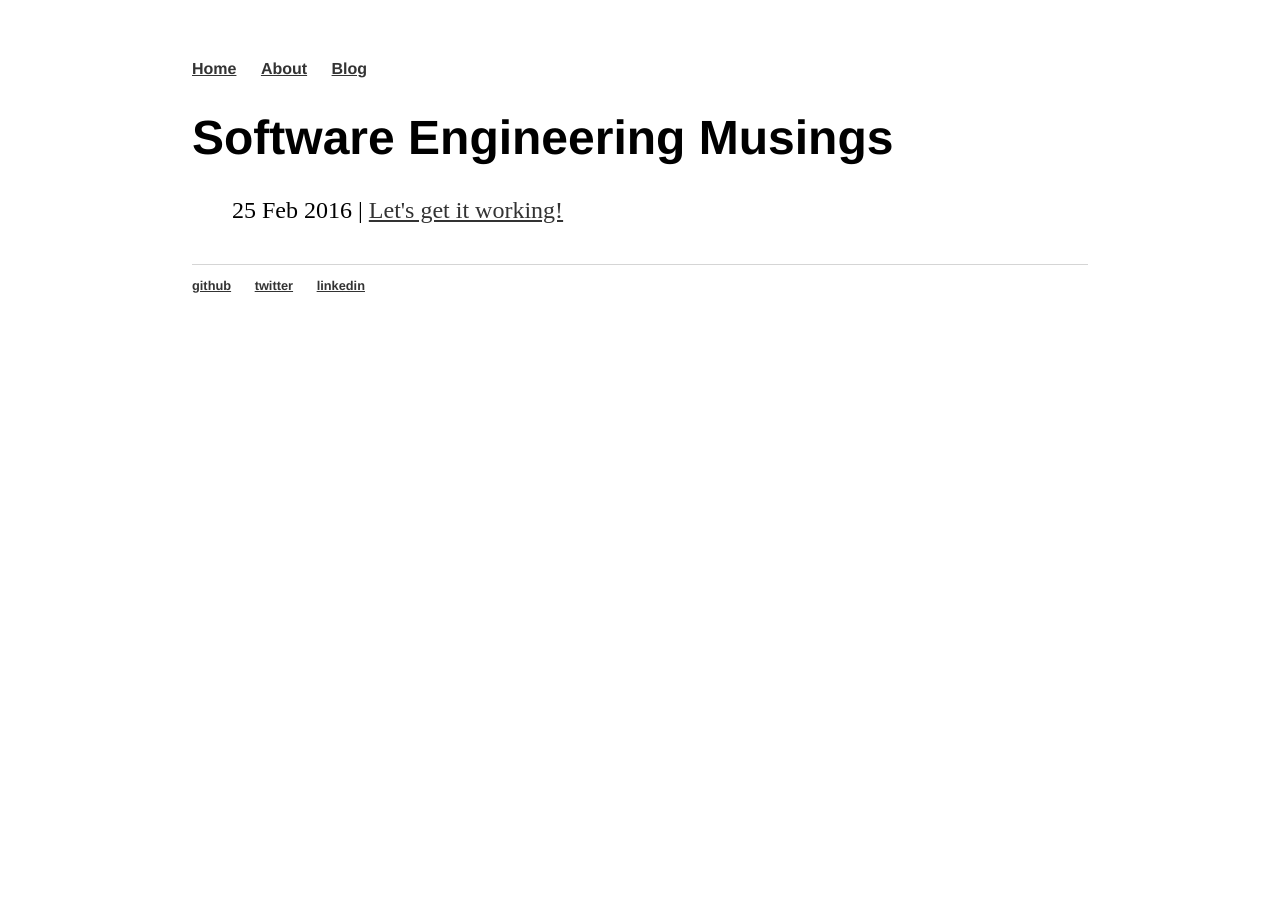
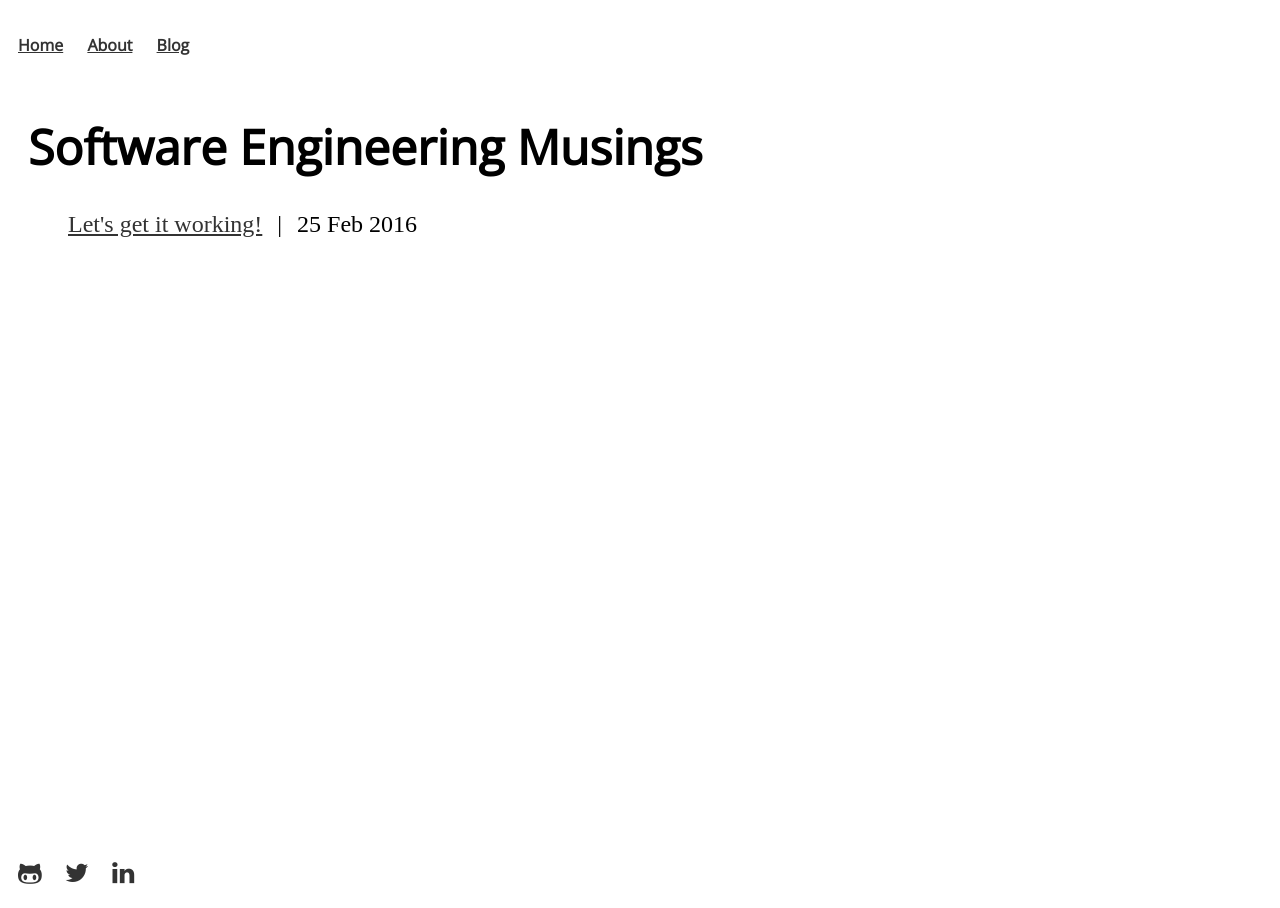
Before and after one commit to cogitor/cogitor.github.io, a Jekyll site: the page built from blog/index.html, in a window 1280 px wide. Built offline with Jekyll 4.4.1, drawn with Linux system fonts in a browser that asks for light colours; nearby versions of some CDN libraries; some web fonts are replaced.

Commit message:
update css style

```diff
--- a/_layouts/basic.html
+++ b/_layouts/basic.html
@@ -1,8 +1,12 @@
 <!DOCTYPE html>
 <html>
   <head>
+    <meta http-equiv="content-type" content="text/html; charset=utf-8">
+    <meta name="viewport" content="width=device-width, initial-scale=1.0, maximum-scale=1">
     <title>{{ page.title }}</title>
     <link rel="stylesheet" type="text/css" href="/css/main.css">
+    <link rel="stylesheet" href="https://maxcdn.bootstrapcdn.com/font-awesome/4.5.0/css/font-awesome.min.css">
+    <link href='https://fonts.googleapis.com/css?family=Droid+Sans|Open+Sans' rel='stylesheet' type='text/css'>
   </head>
   {{content}}
 </html>
--- a/_layouts/default.html
+++ b/_layouts/default.html
@@ -2,6 +2,8 @@
 layout: basic
 ---
 <body>
+  <div class="container">
+    <div class="header">
       <nav>
         <ul>
           <li><a href="/">Home</a></li>
@@ -9,14 +11,16 @@ layout: basic
           <li><a href="/blog">Blog</a></li>
         </ul>
       </nav>
-  <div class="container">
+    <div class="body">
       {{content}}
+      <div class="push"></div>
     </div>
-  <footer>
+    <div class="footer">
       <ul>
-      <li><a href="https://github.com/cogitor">github</a></li>
-      <li><a href="https://twitter.com/emvar">twitter</a></li>
-      <li><a href="https://ie.linkedin.com/in/emilvarga">linkedin</a></li>
+        <li><a href="https://github.com/cogitor"><i class="fa fa-github-alt fa-2x"></i></a></li>
+        <li><a href="https://twitter.com/emvar"><i class="fa fa-twitter fa-2x"></i></a></li>
+        <li><a href="https://ie.linkedin.com/in/emilvarga"><i class="fa fa-linkedin fa-2x"></i></a></li>
       </ul>
-  </footer>
+    </div>
+  </div>
 </body>
--- a/blog/index.html
+++ b/blog/index.html
@@ -6,7 +6,6 @@ title: Software Engineering Musings
 <ul class="posts">
 
   {% for post in site.posts %}
-    <li><span>{{ post.date | date_to_string }}</span> | <a href="{{ post.url }}" title="{{ post.title }}">{{ post.title }}</a>
-    </li>
+    <li><a href="{{ post.url }}" title="{{ post.title }}">{{ post.title }}</a><span class="divider">|</span><span>{{ post.date | date_to_string }}</span></li>
   {% endfor %}
 </ul>
--- a/css/main.css
+++ b/css/main.css
@@ -1,17 +1,43 @@
-body {
-    margin: 60px auto;
-    width: 70%;
+html, body {
+    padding:0;
+    height:100%;
+    width: 95%;
 }
-nav ul, footer ul {
-    font-family:'Helvetica', 'Arial', 'Sans-Serif';
+
+.container {
+    min-height:100%;
+    position:relative;
+}
+
+.header {
+    padding:10px;
+}
+
+.body {
+    padding:10px;
+    padding-bottom:60px;   /* Height of the footer */
+    min-height: 100%;
+    height: 100%;
+}
+
+.push, .footer {
+    position:absolute;
+    bottom:0;
+    height:60px;   /* Height of the footer */
+    font-size: .8em;
+}
+
+nav ul, .footer ul {
+    font-family: 'Open Sans', sans-serif;
     padding: 0px;
     list-style: none;
     font-weight: bold;
 }
-nav ul li, footer ul li {
+nav ul li, .footer ul li {
     display: inline;
     margin-right: 20px;
 }
+
 a {
     color: #333;
     text-decoration: underline;
@@ -19,18 +45,16 @@ a {
 a:hover {
     color: #999;
 }
+
 h1 {
     font-size: 3em;
-    font-family:'Helvetica', 'Arial', 'Sans-Serif';
+    font-family: 'Open Sans', sans-serif;
 }
 p {
     font-size: 1.5em;
+    font-family: 'Open Sans', sans-serif;
     line-height: 1.4em;
     color: #555;
-}
-footer {
-    border-top: 1px solid #d5d5d5;
-    font-size: .8em;
 }
 
 ul.posts {
@@ -41,3 +65,8 @@ ul.posts {
 ul.posts li {
     list-style: none;
 }
+
+.divider {
+    padding-left: 15px;
+    padding-right: 15px;
+}
```
Also changed, not shown: 1 other file. Lines whose indentation alone changed are shown as unchanged.
